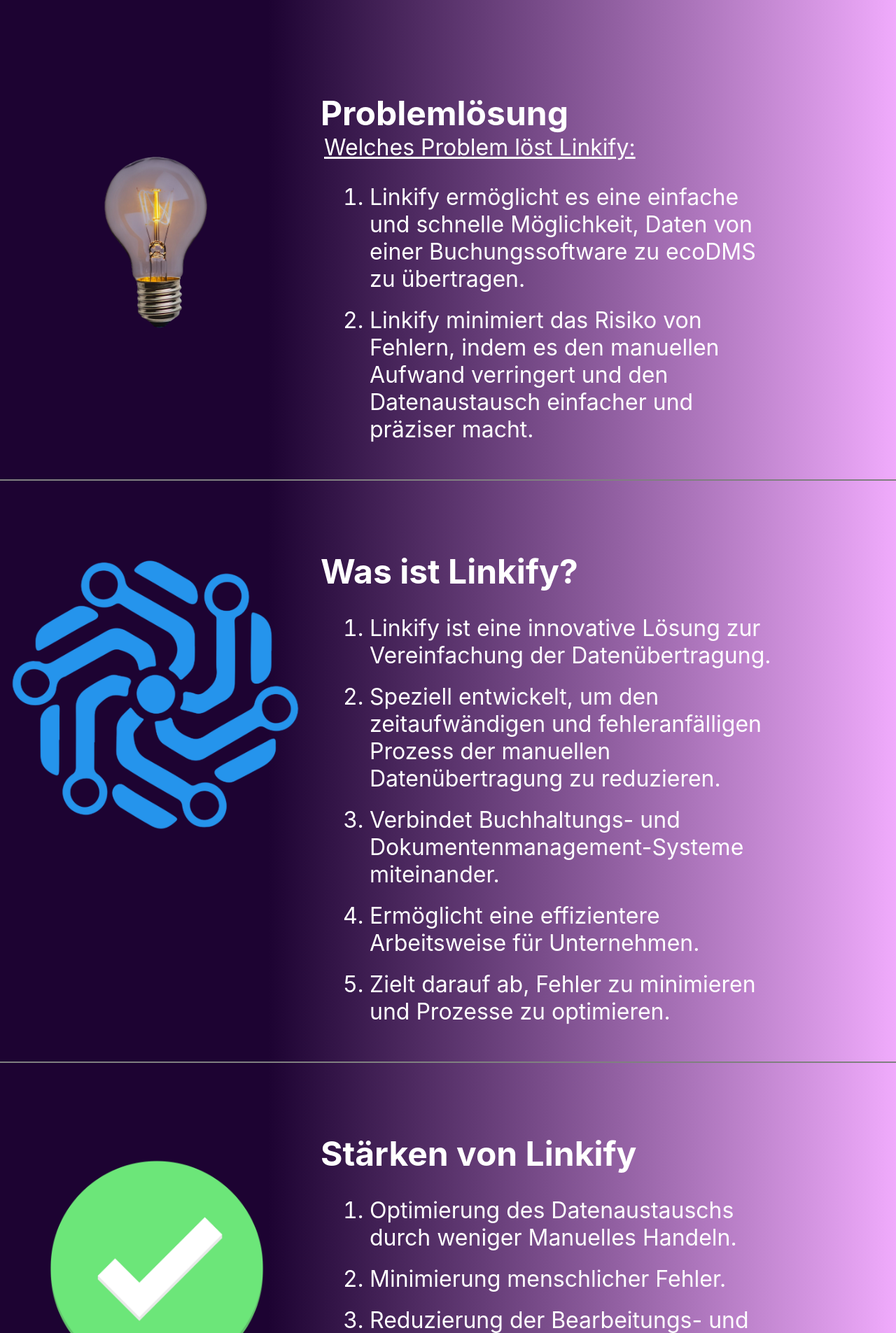
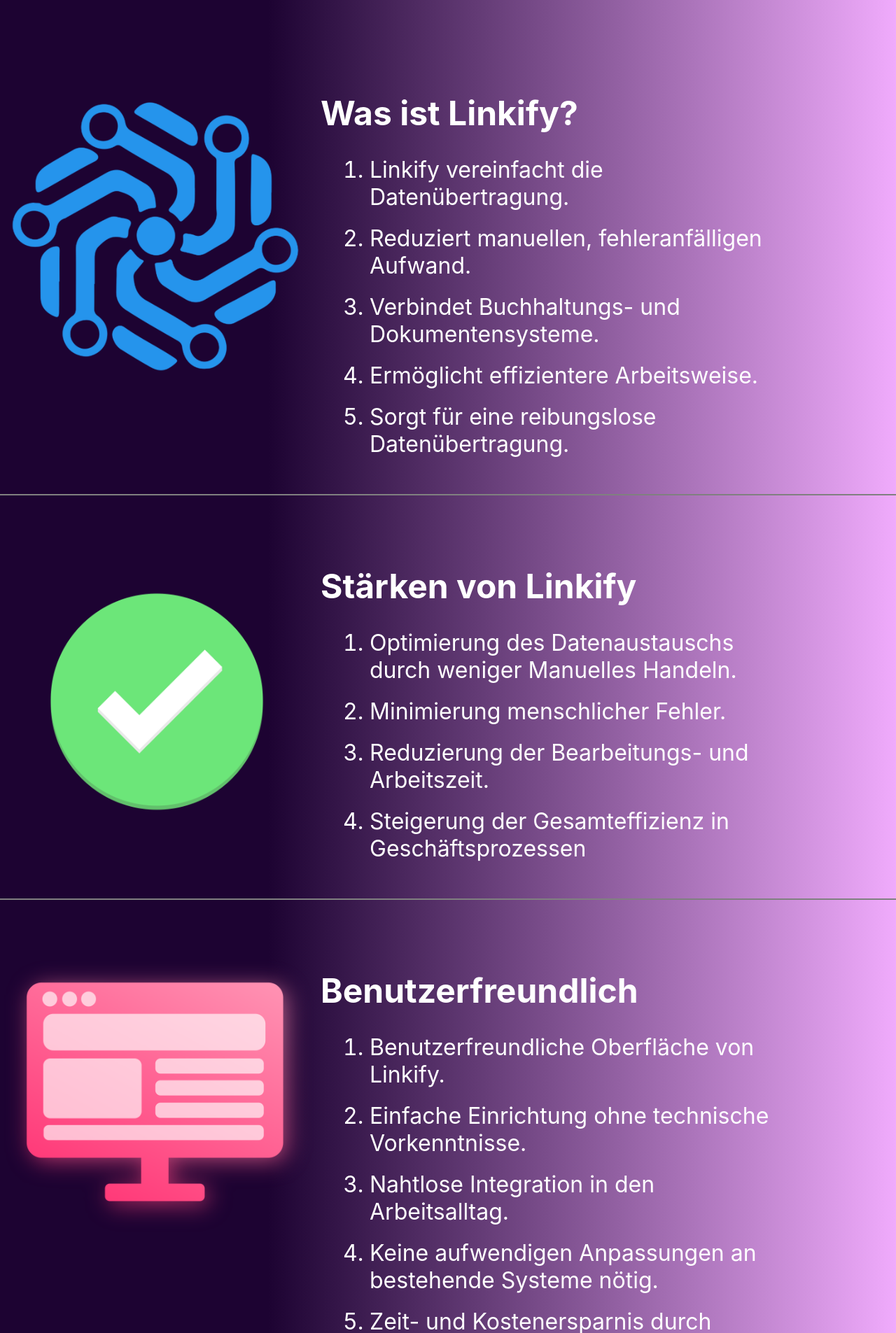
Before and after one commit to RalfHof/nextjs-boilerplate, a Next.js app: page /product in a window 1280 px wide. Shown: the part 235-2140 px from the top of the page at 70% size. Built offline with nearby package versions, Linux system fonts and the light colour scheme.

Commit message:
New Features

```diff
--- a/src/app/product/page.tsx
+++ b/src/app/product/page.tsx
@@ -5,104 +5,45 @@ import React from 'react';
 
 export default function ProductPage() {
 
-
-  const TargetElementItems = [
-    {
-      Element: "Linkify ermöglicht es eine einfache und schnelle Möglichkeit, Daten von einer Buchungssoftware zu ecoDMS zu übertragen.",
-    },
-    {
-      Element: "Linkify minimiert das Risiko von Fehlern, indem es den manuellen Aufwand verringert und den Datenaustausch einfacher und präziser macht.",
-    }
+  const TargetElementItems1 = [
+    { Element: "Linkify vereinfacht die Datenübertragung." },
+    { Element: "Reduziert manuellen, fehleranfälligen Aufwand." },
+    { Element: "Verbindet Buchhaltungs- und Dokumentensysteme." },
+    { Element: "Ermöglicht effizientere Arbeitsweise." },
+    { Element: "Sorgt für eine reibungslose Datenübertragung." },
   ];
 
 
-  const TargetElementItems1 = [
-    {
-      Element: "Linkify ist eine innovative Lösung zur Vereinfachung der Datenübertragung."
-    },
-    {
-      Element: "Speziell entwickelt, um den zeitaufwändigen und fehleranfälligen Prozess der manuellen Datenübertragung zu reduzieren."
-    },
-    {
-      Element: "Verbindet Buchhaltungs- und Dokumentenmanagement-Systeme miteinander."
-    },
-    {
-      Element: "Ermöglicht eine effizientere Arbeitsweise für Unternehmen."
-    },
-    {
-      Element: "Zielt darauf ab, Fehler zu minimieren und Prozesse zu optimieren."
-    },
+  const TargetElementItems2 = [
+    { Element: "Optimierung des Datenaustauschs durch weniger Manuelles Handeln." },
+    { Element: "Minimierung menschlicher Fehler." },
+    { Element: "Reduzierung der Bearbeitungs- und Arbeitszeit." },
+    { Element: "Steigerung der Gesamteffizienz in Geschäftsprozessen" },
   ];
-  const TargetElementItems2 = [
-    {
-      Element: "Optimierung des Datenaustauschs durch weniger Manuelles Handeln."
-    },
-    {
-      Element: "Minimierung menschlicher Fehler."
-    },
-    {
-      Element: "Reduzierung der Bearbeitungs- und Arbeitszeit."
-    },
 
-    {
-      Element: "Deutliche Steigerung der Gesamteffizienz in relevanten Geschäftsprozessen"
-    },
-
-  ];
   const TargetElementItems3 = [
-    {
-      Element: "Linkify zeichnet sich durch eine benutzerfreundliche Oberfläche aus."
-    },
-    {
-      Element: "Dank einer übersichtlichen Struktur und verständlichen Funktionen können auch Nutzer ohne technische Vorkenntnisse das System schnell einrichten."
-    },
-    {
-      Element: "Linkify lässt sich problemlos in den Arbeitsalltag integrieren."
-    },
-    {
-      Element: "Die Konfiguration ist so gestaltet, dass keine aufwendigen Anpassungen an bestehenden Systemen nötig sind."
-    },
-    {
-      Element: "Dies spart sowohl Zeit als auch Kosten."
-    }
-  ];
-  const TargetElementItems4 = [
-    {
-      Element: "Linkify gewährleistet volle Transparenz in den übertragenen Daten."
-    },
-    {
-      Element: "Unternehmen haben die Möglichkeit, den Datenaustausch detailliert nachzuvollziehen."
-    },
-    {
-      Element: "Es wird sichergestellt, dass alle Informationen korrekt und vollständig übertragen werden."
-    },
-    {
-      Element: "Dieses Maß an Kontrolle ermöglicht eine effizientere und sicherere Gestaltung von Buchhaltungs- und Dokumentationsprozessen."
-    }
-  ];
-  const TargetElementItems5 = [
-    {
-      Element: "Sensible Informationen werden während der Übertragung durch Verschlüsselung geschützt."
-    },
-    {
-      Element: "Das System verwendet moderne HTTPS-Protokolle zur Sicherstellung der Datensicherheit."
-    },
-    {
-      Element: "Unternehmen erhalten die Sicherheit, dass ihre Daten vor unbefugtem Zugriff oder Manipulation geschützt sind."
-    },
-    {
-      Element: "Linkify speichert keine Echten Daten, es wird Live zwischen Systemen transportiert."
-    }
+    { Element: "Benutzerfreundliche Oberfläche von Linkify." },
+    { Element: "Einfache Einrichtung ohne technische Vorkenntnisse." },
+    { Element: "Nahtlose Integration in den Arbeitsalltag." },
+    { Element: "Keine aufwendigen Anpassungen an bestehende Systeme nötig." },
+    { Element: "Zeit- und Kostenersparnis durch einfache Konfiguration." }
   ];
 
 
-  const TargetItem = {
-    Titel: "Problemlösung",
-    Text: "Welches Problem löst Linkify:", Liste: TargetElementItems.map(item => item.Element),
-    Image: "/img/Solution.png",
-    alt: "Problemlösung"
-  };
+  const TargetElementItems4 = [
+    { Element: "Linkify gewährleistet Transparenz in den übertragenen Daten." },
+    { Element: "Unternehmen können den Datenaustausch detailliert nachvollziehen." },
+    { Element: "Alle Informationen werden korrekt und vollständig übertragen." },
+    { Element: "Kontrolle ermöglicht effizientere und sicherere Buchhaltungsprozesse." }
+  ];
 
+
+  const TargetElementItems5 = [
+    { Element: "Sensible Informationen durch Verschlüsselung geschützt." },
+    { Element: "Datenübertragung mit HTTPS-Protokollen für Datensicherheit." },
+    { Element: "Daten vor unbefugtem Zugriff geschützt." },
+    { Element: "Es werden Keine Daten gespeichert, sondern Live von A nach B transportiert." }
+  ];
 
   const TargetItem1 = {
     Titel: "Was ist Linkify?",
@@ -147,7 +88,6 @@ export default function ProductPage() {
       <h1 className="HeaderItems productheader">Produktseite</h1>
       <div className='ContainerHeader ContainerProduct'>
 
-        <ProjektItem Item={TargetItem} />
 
         <ProjektItem Item={TargetItem1} />
         <ProjektItem Item={TargetItem2} />
```
Also changed, not shown: src/app/projekt/page.tsx (+4 -3 lines).
